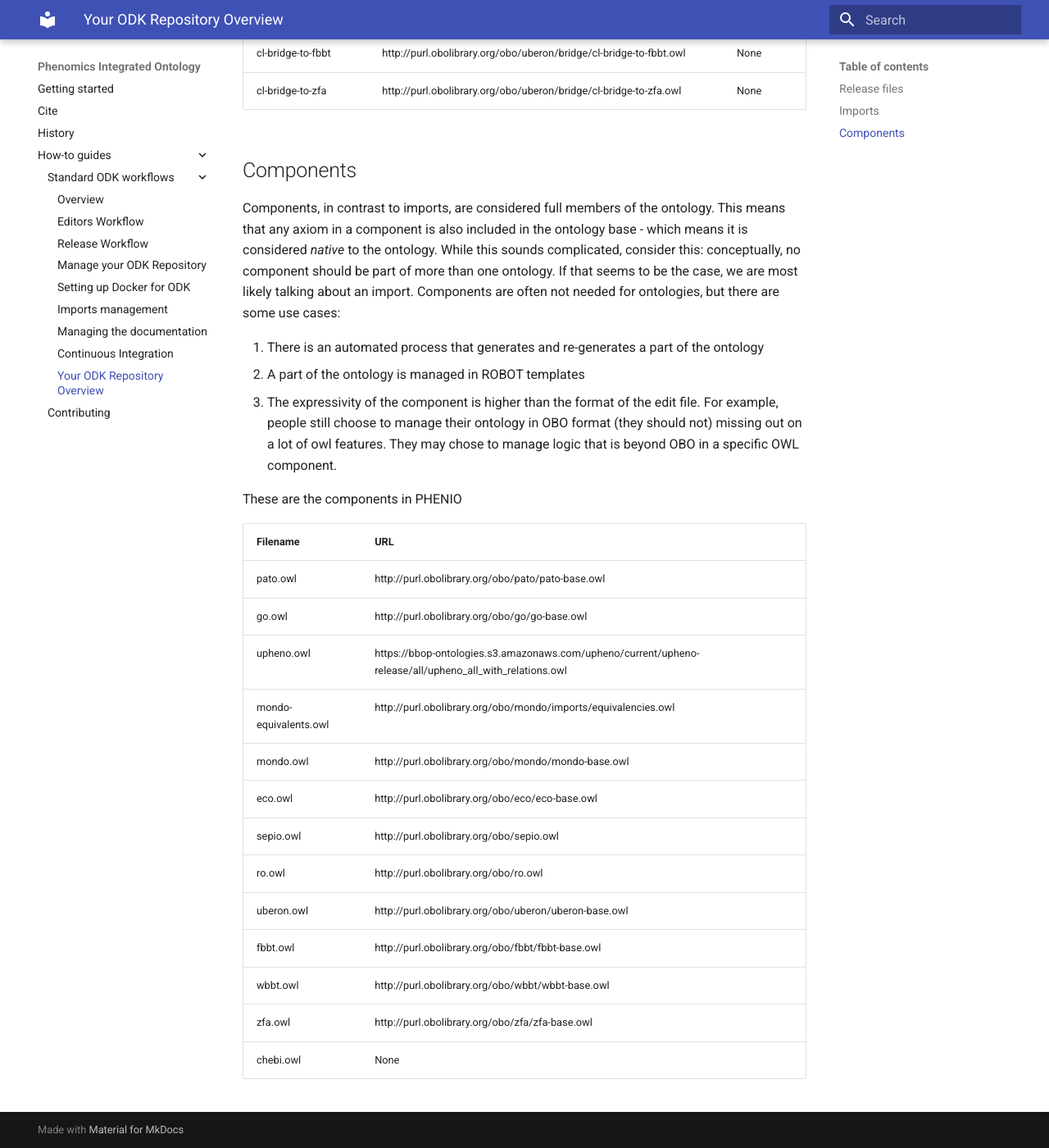
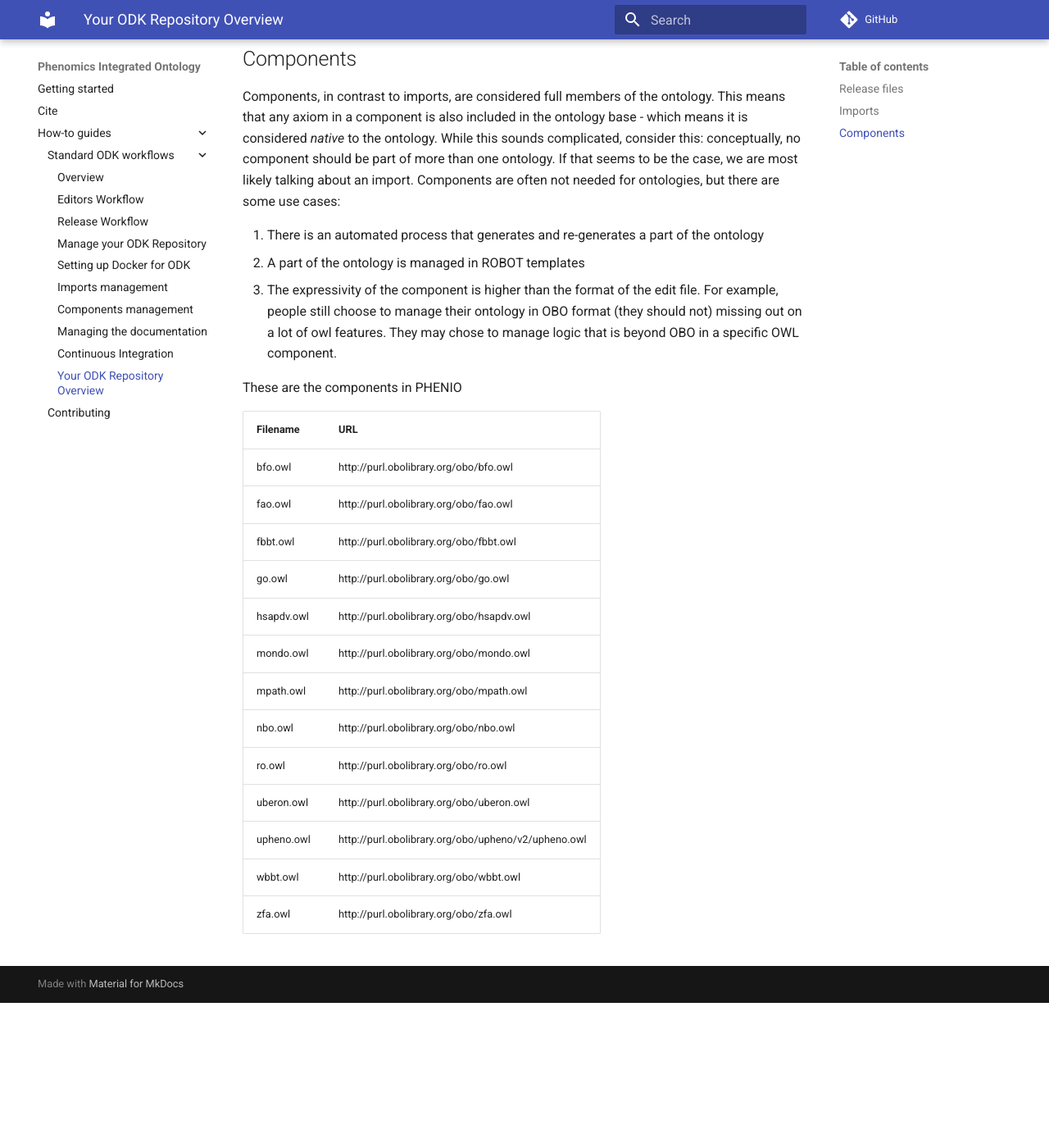
Before and after one commit to monarch-initiative/phenio, an MkDocs documentation site: the page built from docs/odk-workflows/RepositoryFileStructure.md, in a window 1280 px wide and 1400 px high, scrolled down 1615 px. Shown: the whole window at 82% size. Built offline with MkDocs 1.6.1 and Material for MkDocs 9.7.7, drawn with Linux system fonts in a browser that asks for light colours; comment, search, counter and statistics services are not loaded; after the commit the page ends 2838 px from its top, so only the background shows below that; some of the changed text lies outside the part shown.

Commit message:
Remaining updates for repo

```diff
--- a/docs/odk-workflows/RepositoryFileStructure.md
+++ b/docs/odk-workflows/RepositoryFileStructure.md
@@ -16,16 +16,13 @@
 
 | Import | URL | Type |
 | ------ | --- | ---- |
-| nbo | http://purl.obolibrary.org/obo/nbo.owl | None |
-| fao | http://purl.obolibrary.org/obo/fao.owl | None |
+| caro | http://purl.obolibrary.org/obo/caro.owl | None |
+| chebi | http://purl.obolibrary.org/obo/chebi.owl | None |
+| eco | http://purl.obolibrary.org/obo/eco.owl | None |
+| ncbitaxon-taxslim | http://purl.obolibrary.org/obo/ncbitaxon/subsets/taxslim.owl | None |
 | oba | http://purl.obolibrary.org/obo/oba.owl | None |
+| pato | http://purl.obolibrary.org/obo/pato.owl | None |
 | stato | http://purl.obolibrary.org/obo/stato.owl | None |
-| bfo | http://purl.obolibrary.org/obo/bfo.owl | None |
-| hsapdv | http://purl.obolibrary.org/obo/hsapdv.owl | None |
-| mpath | http://purl.obolibrary.org/obo/mpath.owl | None |
-| ncbitaxon-taxslim | http://purl.obolibrary.org/obo/ncbitaxon/subsets/taxslim.owl | None |
-| caro | http://purl.obolibrary.org/obo/caro.owl | None |
-| uberon | http://purl.obolibrary.org/obo/uberon.owl | None |
 | uberon-bridge-to-zfa | http://purl.obolibrary.org/obo/uberon/bridge/uberon-bridge-to-zfa.owl | None |
 | uberon-bridge-to-ma | http://purl.obolibrary.org/obo/uberon/bridge/uberon-bridge-to-ma.owl | None |
 | uberon-bridge-to-wbbt | http://purl.obolibrary.org/obo/uberon/bridge/uberon-bridge-to-wbbt.owl | None |
@@ -49,16 +46,16 @@
 
 | Filename | URL |
 | -------- | --- |
-| pato.owl | http://purl.obolibrary.org/obo/pato/pato-base.owl |
-| go.owl | http://purl.obolibrary.org/obo/go/go-base.owl |
-| upheno.owl | https://bbop-ontologies.s3.amazonaws.com/upheno/current/upheno-release/all/upheno_all_with_relations.owl |
-| mondo-equivalents.owl | http://purl.obolibrary.org/obo/mondo/imports/equivalencies.owl |
-| mondo.owl | http://purl.obolibrary.org/obo/mondo/mondo-base.owl |
-| eco.owl | http://purl.obolibrary.org/obo/eco/eco-base.owl |
-| sepio.owl | http://purl.obolibrary.org/obo/sepio.owl |
+| bfo.owl | http://purl.obolibrary.org/obo/bfo.owl |
+| fao.owl | http://purl.obolibrary.org/obo/fao.owl |
+| fbbt.owl | http://purl.obolibrary.org/obo/fbbt.owl |
+| go.owl | http://purl.obolibrary.org/obo/go.owl |
+| hsapdv.owl | http://purl.obolibrary.org/obo/hsapdv.owl |
+| mondo.owl | http://purl.obolibrary.org/obo/mondo.owl |
+| mpath.owl | http://purl.obolibrary.org/obo/mpath.owl |
+| nbo.owl | http://purl.obolibrary.org/obo/nbo.owl |
 | ro.owl | http://purl.obolibrary.org/obo/ro.owl |
-| uberon.owl | http://purl.obolibrary.org/obo/uberon/uberon-base.owl |
-| fbbt.owl | http://purl.obolibrary.org/obo/fbbt/fbbt-base.owl |
-| wbbt.owl | http://purl.obolibrary.org/obo/wbbt/wbbt-base.owl |
-| zfa.owl | http://purl.obolibrary.org/obo/zfa/zfa-base.owl |
-| chebi.owl | None |
+| uberon.owl | http://purl.obolibrary.org/obo/uberon.owl |
+| upheno.owl | http://purl.obolibrary.org/obo/upheno/v2/upheno.owl |
+| wbbt.owl | http://purl.obolibrary.org/obo/wbbt.owl |
+| zfa.owl | http://purl.obolibrary.org/obo/zfa.owl |
--- a/mkdocs.yaml
+++ b/mkdocs.yaml
@@ -1,9 +1,28 @@
 site_name: Phenomics Integrated Ontology
-theme: material
+theme:
+  name: material
+  features:
+    - content.tabs.link
+plugins:
+  - search
+markdown_extensions:
+  - pymdownx.highlight:
+  - pymdownx.inlinehilite
+  - pymdownx.snippets
+  - pymdownx.superfences
+  - pymdownx.tabbed:
+  - pymdownx.critic
+  - pymdownx.caret
+  - pymdownx.keys
+  - pymdownx.mark
+  - pymdownx.tilde
+
+site_url: https://monarch-initiative.github.io/phenio/
+repo_url: https://github.com/monarch-initiative/phenio/
+
 nav:
   - Getting started: index.md
   - Cite: cite.md
-  - History: history.md
   - How-to guides:
       - Standard ODK workflows:
           - Overview: odk-workflows/index.md
@@ -12,6 +31,7 @@
           - Manage your ODK Repository: odk-workflows/RepoManagement.md
           - Setting up Docker for ODK: odk-workflows/SettingUpDockerForODK.md
           - Imports management: odk-workflows/UpdateImports.md
+          - Components management: odk-workflows/components.md
           - Managing the documentation: odk-workflows/ManageDocumentation.md
           - Continuous Integration: odk-workflows/ContinuousIntegration.md
           - Your ODK Repository Overview: odk-workflows/RepositoryFileStructure.md
```
Also changed, not shown: CODE_OF_CONDUCT.md (added, +46 -0 lines), CONTRIBUTING.md (+90 -8 lines), docs/odk-workflows/RepoManagement.md (+6 -0 lines), docs/odk-workflows/components.md (added, +47 -0 lines), issue_template.md (added, +21 -0 lines), src/metadata/phenio.md (+1 -0 lines), 6 other files.
